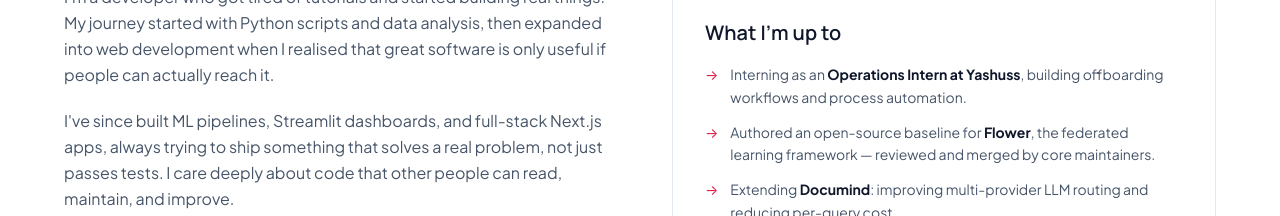
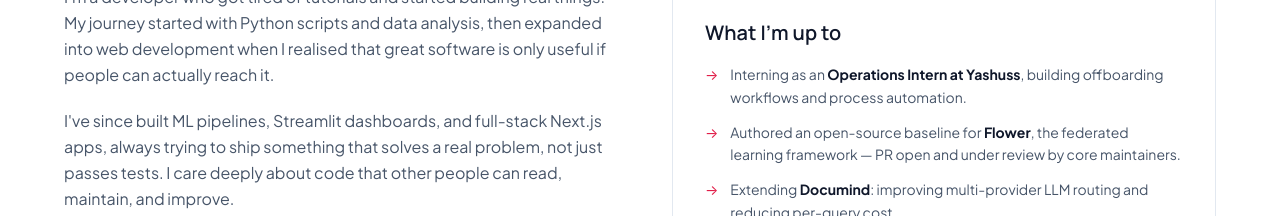
Before and after one commit to hrshl4codes/portfolio, a Next.js app: page / in a window 1280 px wide. Shown: the part 1020-1236 px from the top of the page. Built offline with nearby package versions, Linux system fonts and the light colour scheme.

Commit message:
Fix open source status: FedHT PR is open, not yet merged

```diff
--- a/src/components/About.tsx
+++ b/src/components/About.tsx
@@ -64,7 +64,7 @@
             </li>
             <li className="flex gap-3">
               <span className="accent-text shrink-0">→</span>
-              <span>Authored an open-source baseline for <strong className="text-[var(--text)]">Flower</strong>, the federated learning framework — reviewed and merged by core maintainers.</span>
+              <span>Authored an open-source baseline for <strong className="text-[var(--text)]">Flower</strong>, the federated learning framework — PR open and under review by core maintainers.</span>
             </li>
             <li className="flex gap-3">
               <span className="accent-text shrink-0">→</span>
--- a/src/data/opensource.ts
+++ b/src/data/opensource.ts
@@ -12,6 +12,6 @@
     stack: ["Python", "Flower", "Federated Learning", "PyTorch", "NumPy", "Scientific Computing"],
     github: "https://github.com/flwrlabs/flower/tree/main/baselines/fedht",
     paper: "https://arxiv.org/abs/2101.00052",
-    status: "merged",
+    status: "open",
   },
 ];
```
